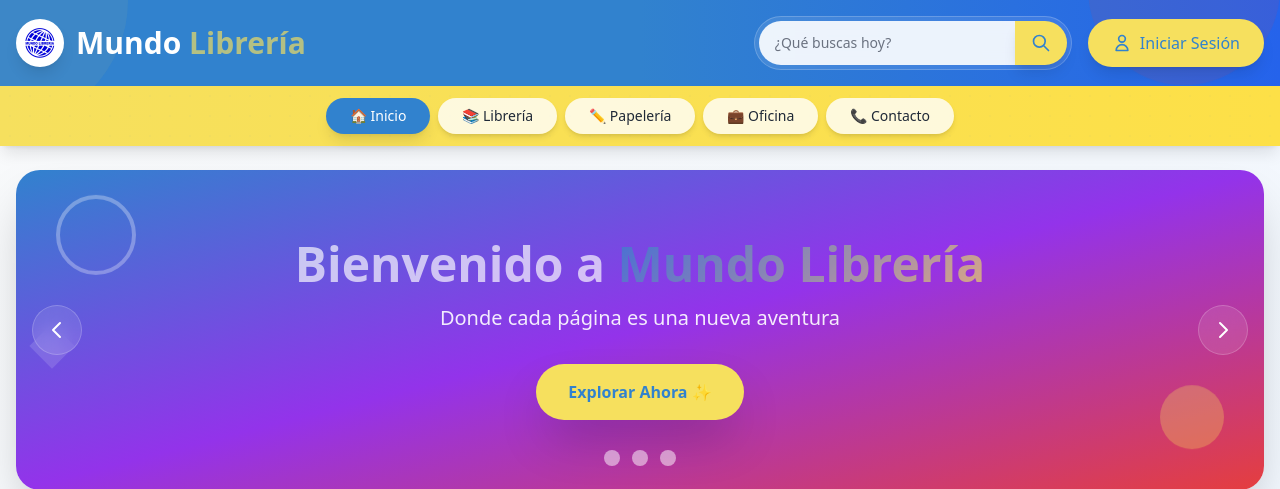
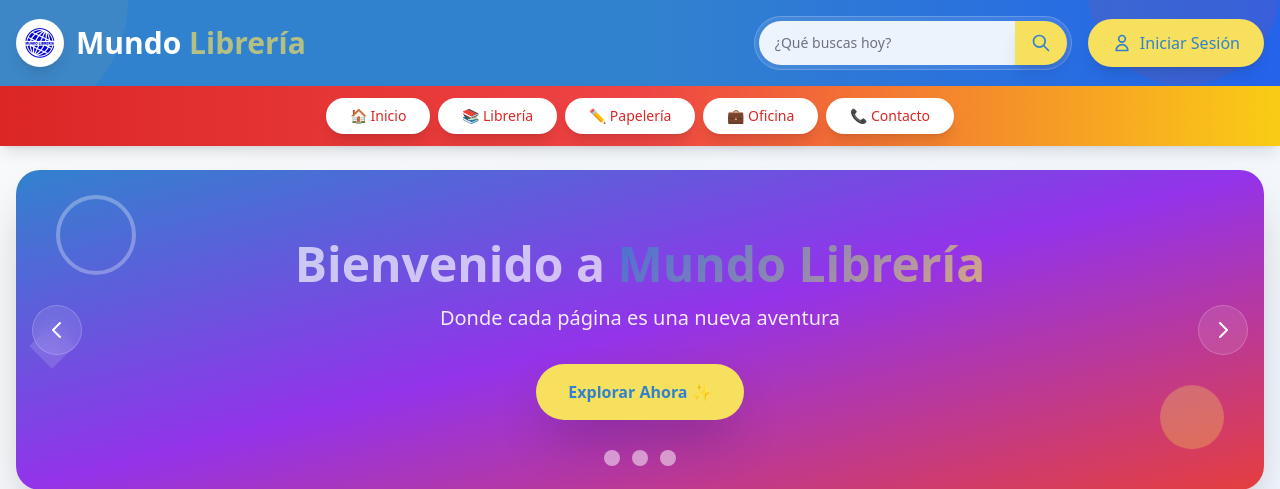
Before and after one commit to hectormadrid/Mundo-Libreria, a PHP site: page /index.php in a window 1280 px wide. Shown: the top 489 px of the page. Run offline with PHP 8.4, Linux system fonts and the light colour scheme; data that the repository does not hold is empty; some libraries are stand-ins or nearby versions.

Commit message:
se cambio nav bar

```diff
--- a/pages/index.php
+++ b/pages/index.php
@@ -147,34 +147,47 @@
     </div>
   </header>
 
-  <!-- Navegación mejorada -->
-  <nav class="bg-gradient-to-r from-lib-yellow to-yellow-300 shadow-lg relative ">
+  <!-- Navegación -->
+  <nav class="bg-gradient-to-r from-red-600 via-red-500 to-yellow-400 shadow-lg relative">
+  <!-- Efecto de patrón decorativo -->
+  <div class="absolute inset-0 pattern-dots opacity-20"></div>
 
-    <div class="absolute inset-0 pattern-dots opacity-30"></div>
   <div class="container mx-auto px-4 py-3 relative z-10">
-
     <div class="flex flex-wrap justify-center gap-2 text-sm">
 
-        <a href="../pages/index.php" data-category="all" class="category-link bg-lib-blue text-white px-6 py-2 rounded-full hover:bg-blue-600 font-medium transition-all duration-300 hover:scale-105 shadow-lg">
+      <!-- Inicio -->
+      <a href="../pages/index.php" data-category="all"
+         class="category-link bg-white text-red-600 px-6 py-2 rounded-full transition-all duration-300 hover:scale-105 shadow-lg">
         🏠 Inicio
       </a>
-        <a data-category="libreria" class="category-link bg-white/80 px-6 py-2 hover:bg-white hover:text-lib-blue rounded-full transition-all duration-300 hover:scale-105 shadow-md">
+      <!-- Librería -->
+      <a data-category="libreria"
+         class="category-link bg-white text-red-600 px-6 py-2 rounded-full transition-all duration-300 hover:scale-105 shadow-lg">
         📚 Librería
       </a>
-        <a data-category="papeleria" class="category-link bg-white/80 px-6 py-2 hover:bg-white hover:text-lib-blue rounded-full transition-all duration-300 hover:scale-105 shadow-md">
+      <!-- Papelería -->
+      <a data-category="papeleria"
+         class="category-link bg-white text-red-600 px-6 py-2 rounded-full transition-all duration-300 hover:scale-105 shadow-lg">
         ✏️ Papelería
       </a>
-        <a data-category="oficina" class="category-link bg-white/80 px-6 py-2 hover:bg-white hover:text-lib-blue rounded-full transition-all duration-300 hover:scale-105 shadow-md">
+
+      <!-- Oficina -->
+      <a data-category="oficina"
+         class="category-link bg-white text-red-600 px-6 py-2 rounded-full transition-all duration-300 hover:scale-105 shadow-lg">
         💼 Oficina
       </a>
-        <a id="contacto-link" class="bg-white/80 px-6 py-2 hover:bg-white hover:text-lib-blue rounded-full transition-all duration-300 hover:scale-105 shadow-md">
+
+      <!-- Contacto -->
+      <a id="contacto-link"
+         class="category-link bg-white text-red-600 px-6 py-2 rounded-full transition-all duration-300 hover:scale-105 shadow-lg">
         📞 Contacto
       </a>
     </div>
   </div>
 </nav>
 
-  <!-- Banner Principal mejorado -->
+
+  <!-- Banner Principal  -->
   <section class="mt-6 container mx-auto px-4">
     <div class="relative h-80 rounded-3xl overflow-hidden shadow-2xl book-shadow">
       <!-- Slides Container -->
@@ -304,7 +317,7 @@
 
   <div class="flex space-x-3">
     <!-- WhatsApp -->
-      <a href="https://wa.me/56912345678" target="_blank"
+      <a href="https://wa.me/56941870729" target="_blank"
        class="bg-white/20 text-white p-3 rounded-full hover:bg-green-500 hover:text-white transition-all duration-300 hover:scale-110">
       <svg class="w-6 h-6" fill="currentColor" viewBox="0 0 32 32">
         <path d="M16.001 2.667c-7.364 0-13.334 5.97-13.334 13.333 0 2.354.618 4.65 1.79 6.667l-1.884 5.47 5.646-1.854a13.28 13.28 0 0 0 7.782 2.384c7.364 0 13.334-5.97 13.334-13.333S23.365 2.667 16.001 2.667zm0 24.666a11.28 11.28 0 0 1-6.104-1.792l-.438-.271-3.354 1.102 1.104-3.229-.292-.5a11.28 11.28 0 0 1-1.688-5.938c0-6.229 5.063-11.292 11.292-11.292s11.292 5.063 11.292 11.292-5.063 11.292-11.292 11.292zm6.229-8.229c-.354-.177-2.104-1.042-2.438-1.167-.333-.125-.583-.177-.833.177-.25.354-.958 1.167-1.167 1.417-.208.25-.417.271-.771.094-.354-.177-1.5-.542-2.854-1.729-1.054-.938-1.771-2.083-1.979-2.438-.208-.354-.021-.542.156-.719.161-.161.354-.417.531-.625.177-.208.24-.354.354-.583.115-.229.057-.438-.031-.625-.094-.177-.833-2.021-1.146-2.771-.302-.729-.604-.625-.833-.625-.219 0-.438-.01-.667-.01-.229 0-.604.083-.917.417-.312.333-1.188 1.167-1.188 2.854s1.219 3.313 1.385 3.542c.167.229 2.396 3.646 5.813 5.104.812.354 1.438.562 1.927.719.812.26 1.552.219 2.135.135.646-.094 2.104-.854 2.396-1.677.292-.823.292-1.531.208-1.677-.083-.146-.312-.229-.667-.396z"/>
@@ -322,7 +335,7 @@
 
 
     <!-- Facebook -->
-    <a href="https://www.facebook.com/tuusuario" target="_blank"
+    <a href="https://www.facebook.com/profile.php?id=100064931640451" target="_blank"
    class="bg-white/20 text-white p-3 rounded-full hover:bg-blue-600 hover:text-white transition-all duration-300 hover:scale-110">
   <svg class="w-6 h-6" fill="currentColor" viewBox="0 0 24 24" xmlns="http://www.w3.org/2000/svg">
     <path d="M22.675 0h-21.35C.597 0 0 .597 0 1.326v21.348C0
```
Lines whose indentation alone changed are shown as unchanged.
